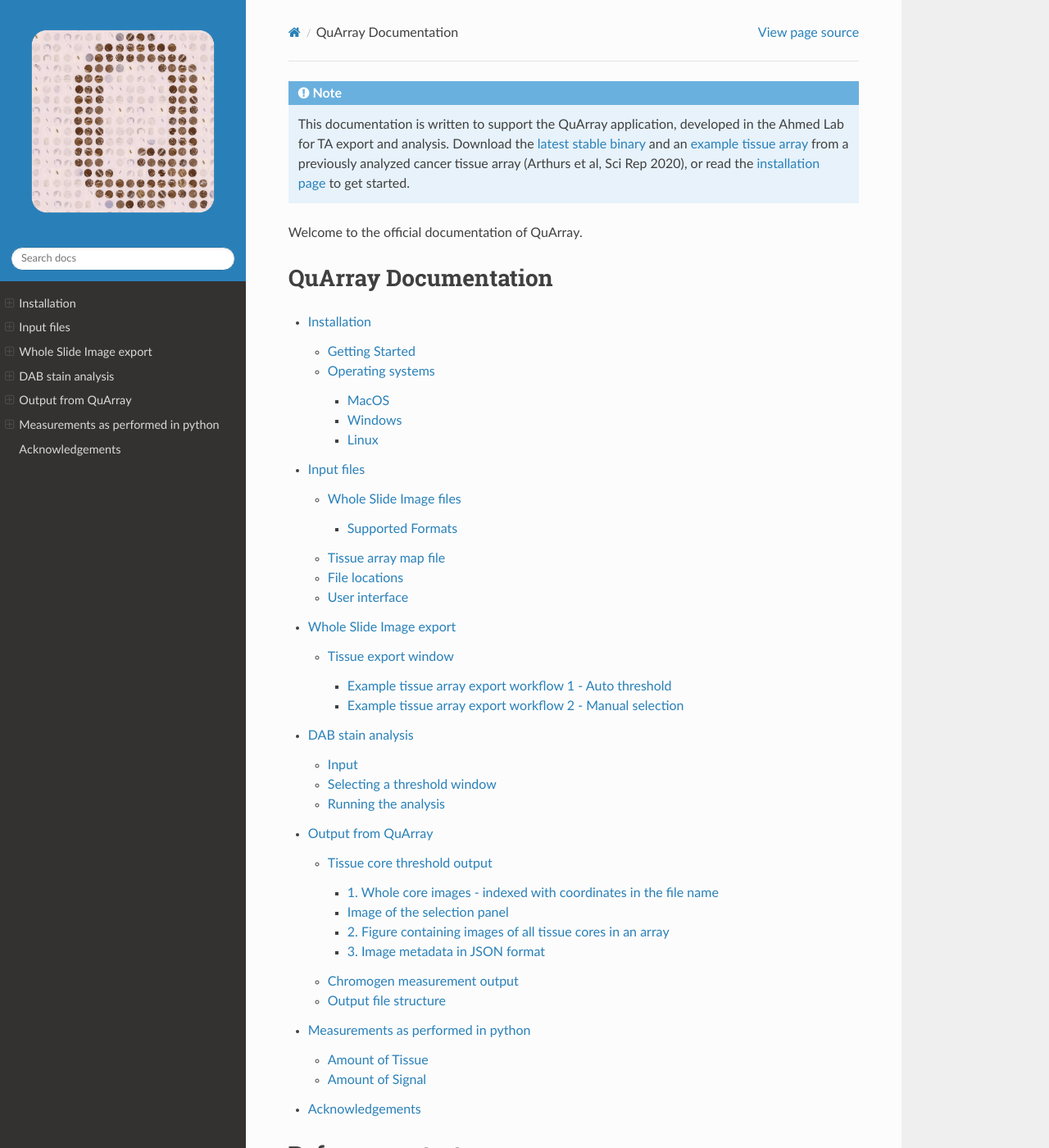
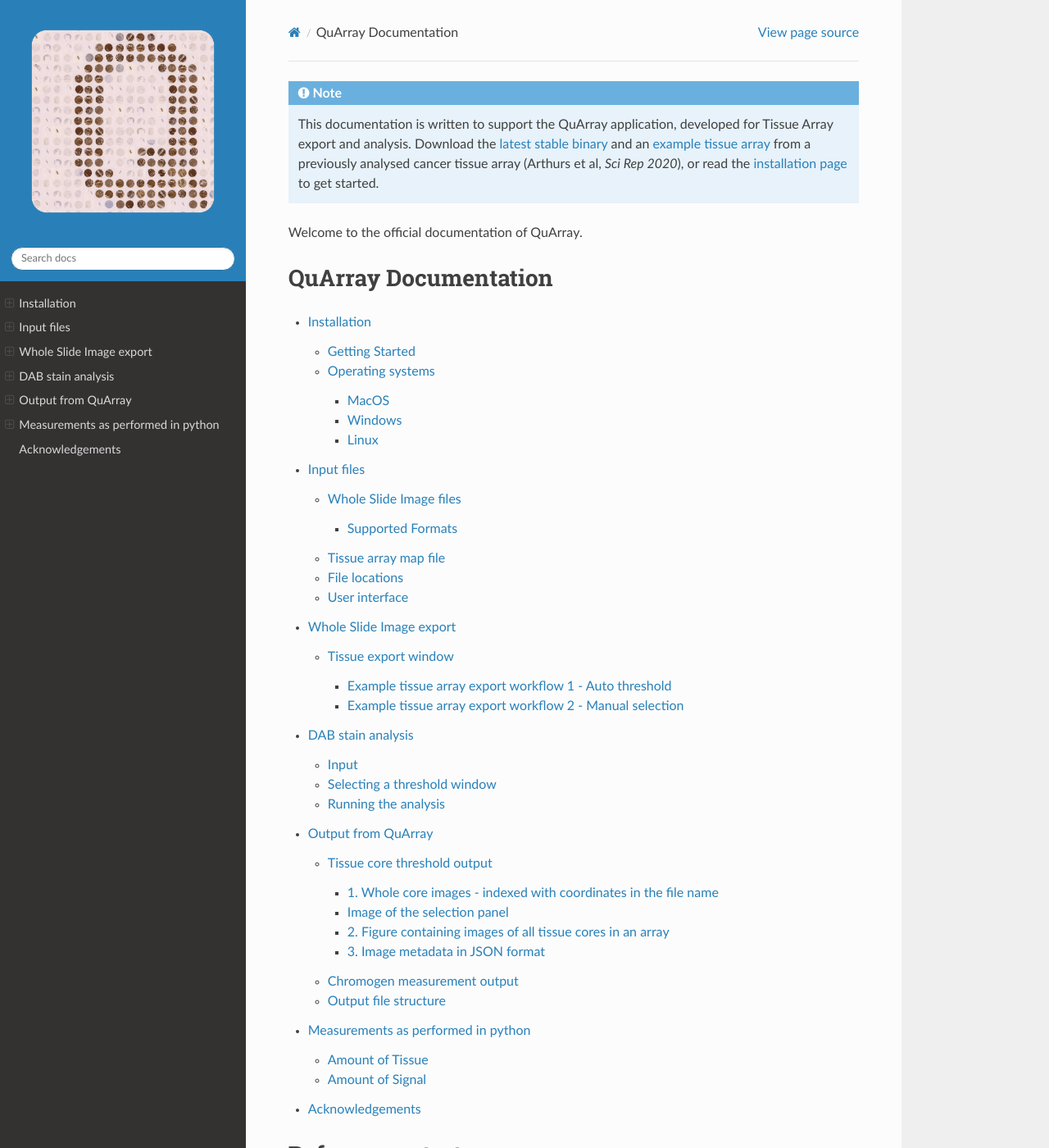
Before and after one commit to c-arthurs/QuArray, a Sphinx documentation site: the page built from docs/index.rst, in a window 1280 px wide and 1400 px high. Shown: the whole window at 82% size. Built offline with Sphinx 7.4.7 and the Read the Docs theme 2.0.0, drawn with Linux system fonts in a browser that asks for light colours; some of the changed text lies outside the part shown.

Commit message:
version update

```diff
--- a/docs/index.rst
+++ b/docs/index.rst
@@ -1,11 +1,11 @@
 .. only:: not i18n
 
   .. note::
-     This documentation is written to support the QuArray application, developed in the Ahmed Lab for TA export
+     This documentation is written to support the QuArray application, developed for Tissue Array export
      and analysis.
      Download the `latest stable binary <https://github.com/c-arthurs/QuArray/releases>`_ and an
      `example tissue array <https://emckclac-my.sharepoint.com/:f:/g/personal/k1472221_kcl_ac_uk/EutLIT4yc3BIlmNdUnDzLNAB0AcR1qc99Pvf8w-yCcmj_A?e=LXunb4>`_
-     from a previously analyzed cancer tissue array (Arthurs et al, Sci Rep 2020), or read the
+     from a previously analysed cancer tissue array (Arthurs et al, *Sci Rep 2020*), or read the
      :ref:`installation page <installation_page>` to get started.
 
 Welcome to the official documentation of QuArray.
@@ -30,6 +30,7 @@ Before you start
 This program is optimised to to run on most up to date MacOS, Linux, and Windows operating systems.
 
 If there are any problems getting it working then please submit a issue through GitHub.
+
 We would love to receive any pull requests for new features and bug fixes.
 
 Quick start guide
@@ -40,6 +41,6 @@ Quick start guide
    Previously analysed \(Arthurs et al, Sci Rep 2020\)\.
 #. Run the program and either:
 
-   * :ref:`Export tissue cores<Export_page>` from a TMA.
+   * :ref:`Export tissue cores<Export_page>` from a Tissue Array.
 
    * :ref:`Analyse DAB expression<DAB_page>` in the exported images.
```
